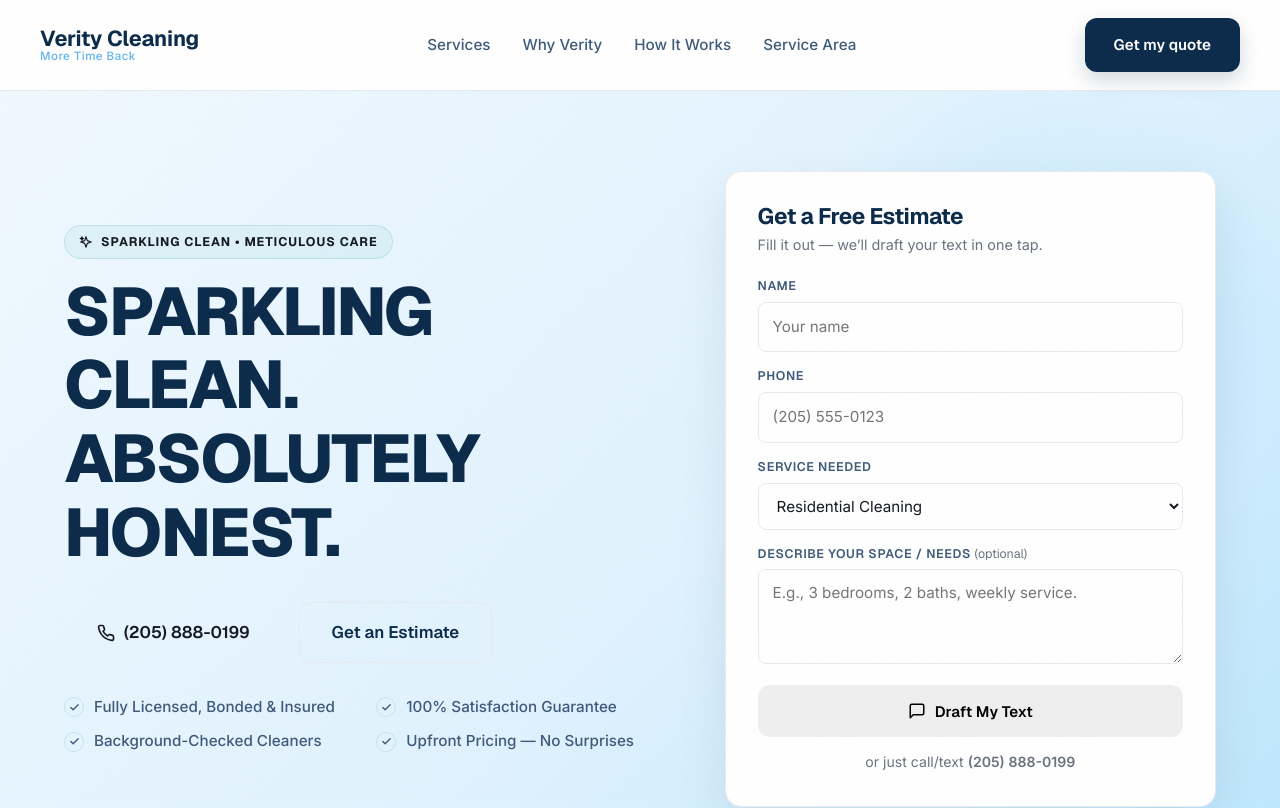
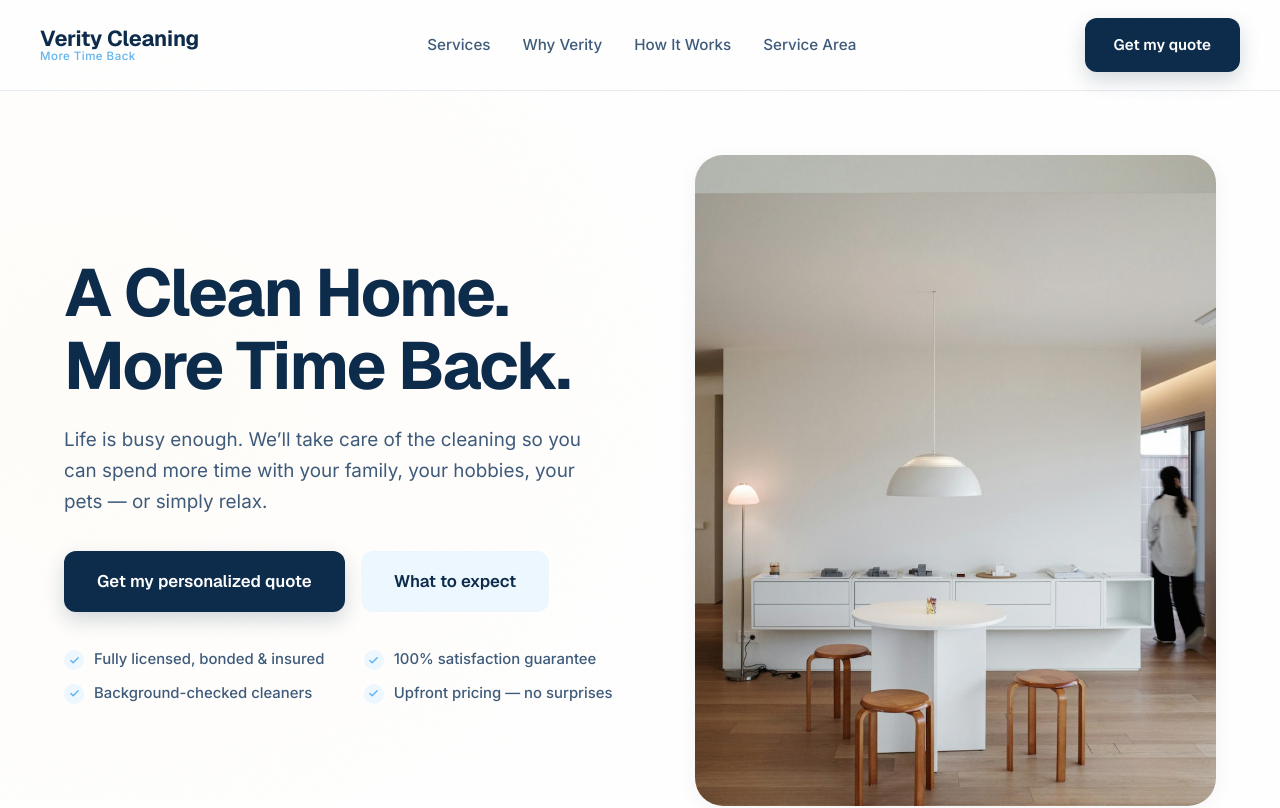
Before and after one commit to tiffanysera1/verity-cleaning-website, a Next.js app: page / in a window 1280 px wide. Shown: the top 808 px of the page. Built offline with nearby package versions, Linux system fonts and the light colour scheme.

Commit message:
Redesign hero: new headline/copy, lifestyle photo, no embedded form

```diff
--- a/app/globals.css
+++ b/app/globals.css
@@ -285,109 +285,65 @@ button { font-family: inherit; }
 /* Hero Section */
 .hero {
   position: relative;
-  background: linear-gradient(135deg, #F0F9FF 0%, #E0F2FE 55%, #BAE6FD 100%);
-  overflow: hidden;
-  padding-block: 80px 100px;
-}
-.hero::before {
-  content: "";
-  position: absolute;
-  right: -5%;
-  top: -10%;
-  width: 600px;
-  height: 600px;
-  background: radial-gradient(circle, rgba(56, 189, 248, 0.15), transparent 60%);
-  pointer-events: none;
+  padding-block: 64px 96px;
 }
 .hero-grid {
   display: grid;
-  grid-template-columns: 1.1fr 0.9fr;
-  gap: 60px;
+  grid-template-columns: 1.05fr 0.95fr;
+  gap: 56px;
   align-items: center;
-  position: relative;
-  z-index: 1;
 }
-.tagstrip {
-  display: inline-flex;
-  align-items: center;
-  gap: 8px;
-  font-family: var(--font-display);
+.hero h1 {
+  font-size: clamp(2.6rem, 5.2vw, 4.4rem);
   font-weight: 700;
-  text-transform: uppercase;
-  letter-spacing: .08em;
-  font-size: .78rem;
-  color: var(--teal);
-  background: rgba(13, 148, 136, 0.06);
-  border: 1.5px solid rgba(13, 148, 136, 0.15);
-  padding: 6px 14px;
-  border-radius: 20px;
-}
-.tagstrip svg { width: 14px; height: 14px; }
-.hero h1 {
-  font-size: clamp(2.5rem, 5.5vw, 4.2rem);
-  font-weight: 800;
   color: var(--navy);
-  margin: 16px 0 0;
   letter-spacing: -.03em;
 }
-.hero h1 span.g {
-  color: var(--teal);
-}
 .hero .sub {
-  margin-top: 20px;
+  margin-top: 22px;
   font-size: 1.18rem;
   color: var(--navy-muted);
-  max-width: 48ch;
-  line-height: 1.6;
+  max-width: 46ch;
+  line-height: 1.65;
 }
 .hero-cta {
   display: flex;
   flex-wrap: wrap;
   gap: 16px;
-  margin-top: 32px;
-}
-.hero-rating {
-  display: flex;
-  align-items: center;
-  gap: 8px;
-  margin-top: 24px;
-}
-.hero-stars {
-  color: #F5A623;
-  font-size: 1.1rem;
-  letter-spacing: 2px;
-}
-.hero-rating-text {
-  font-size: .9rem;
-  color: var(--muted);
-  font-weight: 500;
+  margin-top: 34px;
 }
 .trust-list {
   display: grid;
   grid-template-columns: 1fr 1fr;
   gap: 10px 24px;
-  margin-top: 32px;
+  margin-top: 36px;
 }
 .trust-list li {
   display: flex;
   align-items: center;
   gap: 10px;
-  font-size: .95rem;
+  font-size: .93rem;
   color: var(--navy-muted);
   font-weight: 500;
 }
 .trust-ck {
   width: 20px;
   height: 20px;
-  background: var(--teal-light);
-  color: var(--teal);
+  background: var(--sky-tint);
+  color: var(--sky-deep);
   border-radius: 50%;
   display: grid;
   place-items: center;
   flex: none;
-  border: 1px solid rgba(13, 148, 136, 0.15);
 }
 .trust-ck svg { width: 11px; height: 11px; stroke-width: 3; }
+.hero-photo {
+  position: relative;
+  aspect-ratio: 4 / 5;
+  border-radius: 28px;
+  overflow: hidden;
+  box-shadow: var(--shadow);
+}
 
 /* Quote Form Card */
 .quote {
@@ -1208,6 +1164,7 @@ html:not(.js) .reveal {
 /* Responsive grid breaks */
 @media(max-width:960px) {
   .hero-grid, .why-grid, .area-grid { grid-template-columns: 1fr; gap: 40px; }
+  .hero-photo { aspect-ratio: 16/10; }
   .why-art { max-width: 480px; margin: 0 auto; }
   .svc { grid-template-columns: 1fr; }
   .statband .row { grid-template-columns: repeat(2, 1fr); gap: 24px 16px; }
--- a/components/Hero.tsx
+++ b/components/Hero.tsx
@@ -1,11 +1,11 @@
-import { Phone, Check, Sparkles } from "./Icons";
-import QuoteForm from "./QuoteForm";
+import Image from "next/image";
+import { Check } from "./Icons";
 
 const TRUST = [
-  "Fully Licensed, Bonded & Insured",
-  "100% Satisfaction Guarantee",
-  "Background-Checked Cleaners",
-  "Upfront Pricing — No Surprises",
+  "Fully licensed, bonded & insured",
+  "100% satisfaction guarantee",
+  "Background-checked cleaners",
+  "Upfront pricing — no surprises",
 ];
 
 export default function Hero() {
@@ -13,23 +13,22 @@ export default function Hero() {
     <section className="hero">
       <div className="wrap hero-grid">
         <div>
-          <div className="tagstrip">
-            <Sparkles />
-            Sparkling Clean &bull; Meticulous Care
-          </div>
           <h1>
-            SPARKLING CLEAN.<br />
-            ABSOLUTELY<br />
-            <span className="g">HONEST.</span>
+            A Clean Home.
+            <br />
+            More Time Back.
           </h1>
+          <p className="sub">
+            Life is busy enough. We&rsquo;ll take care of the cleaning so you can spend more
+            time with your family, your hobbies, your pets &mdash; or simply relax.
+          </p>
 
           <div className="hero-cta">
-            <a href="tel:+12058880199" className="btn btn--teal btn--lg">
-              <Phone />
-              (205) 888-0199
+            <a href="#quote" className="btn btn--primary btn--lg">
+              Get my personalized quote
             </a>
-            <a href="#quote" className="btn btn--ghost btn--lg">
-              Get an Estimate
+            <a href="#process" className="btn btn--secondary btn--lg">
+              What to expect
             </a>
           </div>
 
@@ -42,7 +41,17 @@ export default function Hero() {
             ))}
           </ul>
         </div>
-        <QuoteForm />
+
+        <div className="hero-photo reveal">
+          <Image
+            src="/hero-home.jpg"
+            alt="A bright, sunlit modern living room"
+            fill
+            priority
+            sizes="(max-width: 960px) 100vw, 50vw"
+            style={{ objectFit: "cover" }}
+          />
+        </div>
       </div>
     </section>
   );
```
Also changed, not shown: public/hero-home.jpg (added).
